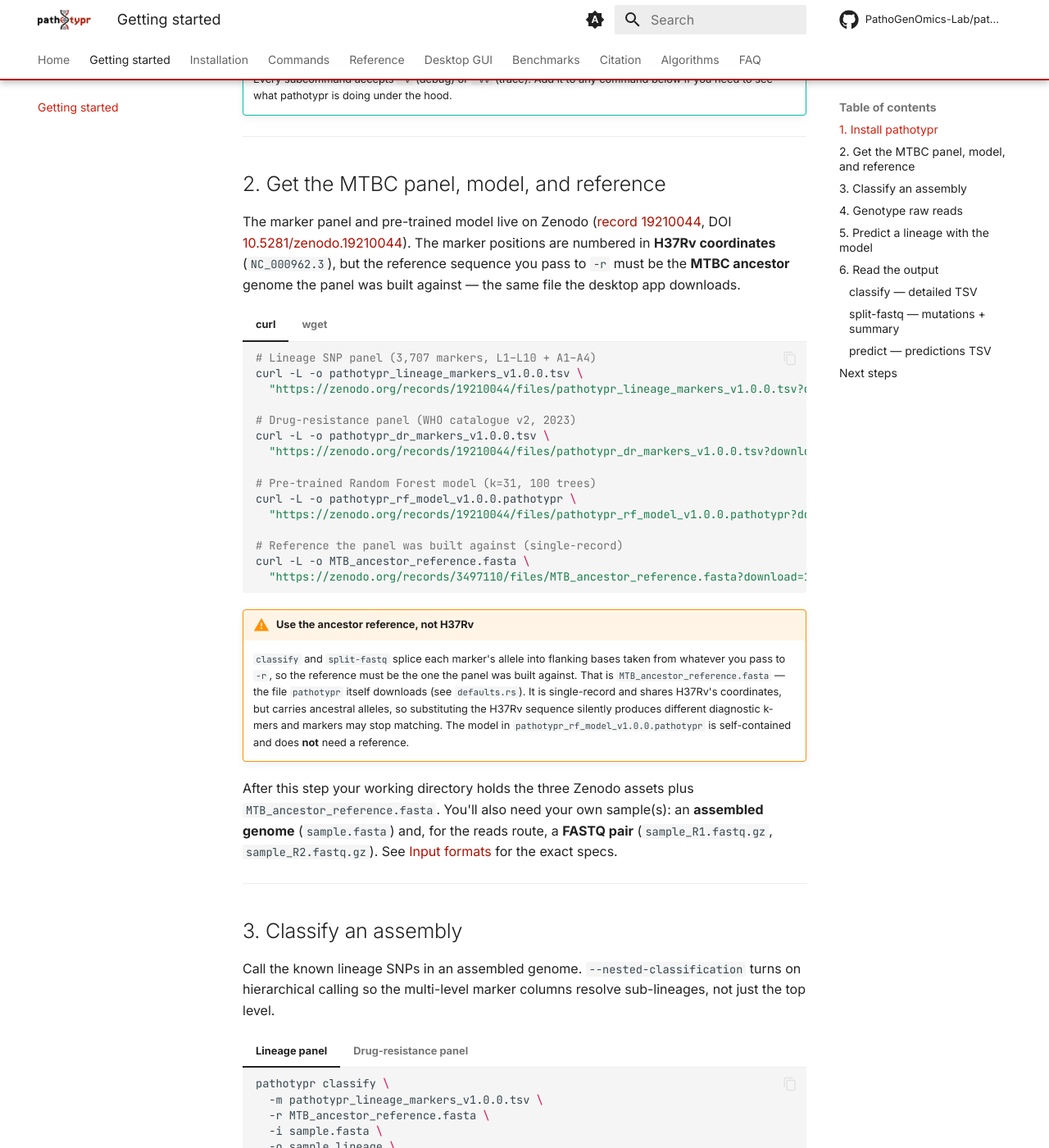
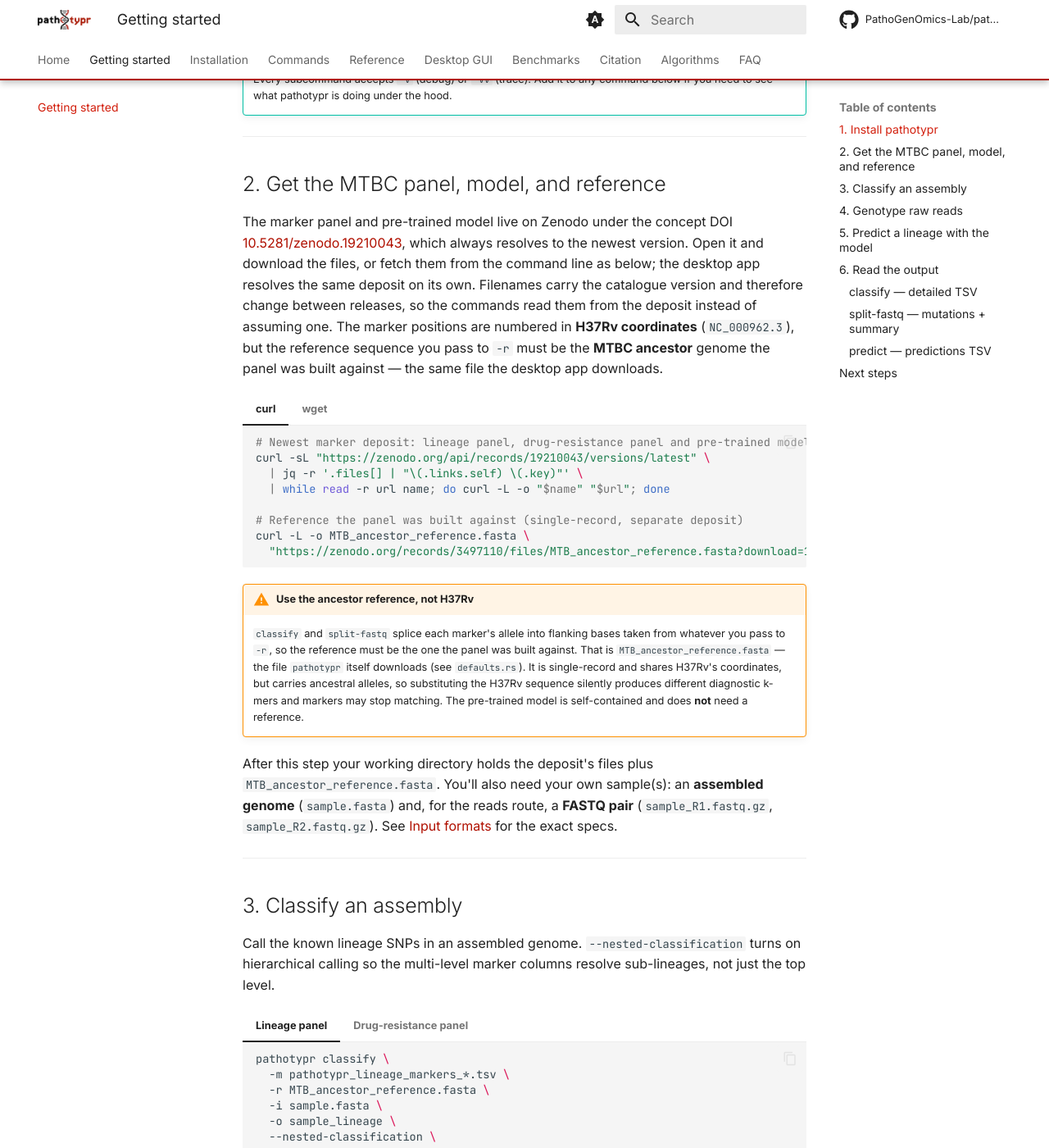
Before and after one commit to PathoGenOmics-Lab/pathotypr, an MkDocs documentation site: the page built from docs/getting-started.md, in a window 1280 px wide and 1400 px high, scrolled down 1250 px. Shown: the whole window at 82% size. Built offline with MkDocs 1.6.1 and Material for MkDocs 9.7.7, drawn with Linux system fonts in a browser that asks for light colours; comment, search, counter and statistics services are not loaded; some of the changed text lies outside the part shown.

Commit message:
docs: point at the marker deposit's concept DOI instead of one version
Every download link and example named the v1.0.0 files, so the documentation
went stale the moment a new catalogue was published. The concept DOI always
resolves to the newest version, and the command-line recipes now read the
filenames from the deposit rather than assuming them.

````diff
--- a/docs/getting-started.md
+++ b/docs/getting-started.md
@@ -43,24 +43,17 @@ pathotypr --help
 
 ## 2. Get the MTBC panel, model, and reference
 
-The marker panel and pre-trained model live on Zenodo ([record 19210044](https://zenodo.org/records/19210044), DOI [10.5281/zenodo.19210044](https://doi.org/10.5281/zenodo.19210044)). The marker positions are numbered in **H37Rv coordinates** (`NC_000962.3`), but the reference sequence you pass to `-r` must be the **MTBC ancestor** genome the panel was built against — the same file the desktop app downloads.
+The marker panel and pre-trained model live on Zenodo under the concept DOI [10.5281/zenodo.19210043](https://doi.org/10.5281/zenodo.19210043), which always resolves to the newest version. Open it and download the files, or fetch them from the command line as below; the desktop app resolves the same deposit on its own. Filenames carry the catalogue version and therefore change between releases, so the commands read them from the deposit instead of assuming one. The marker positions are numbered in **H37Rv coordinates** (`NC_000962.3`), but the reference sequence you pass to `-r` must be the **MTBC ancestor** genome the panel was built against — the same file the desktop app downloads.
 
 === "curl"
 
     ```bash
-    # Lineage SNP panel (3,707 markers, L1–L10 + A1–A4)
-    curl -L -o pathotypr_lineage_markers_v1.0.0.tsv \
-      "https://zenodo.org/records/19210044/files/pathotypr_lineage_markers_v1.0.0.tsv?download=1"
+    # Newest marker deposit: lineage panel, drug-resistance panel and pre-trained model
+    curl -sL "https://zenodo.org/api/records/19210043/versions/latest" \
+      | jq -r '.files[] | "\(.links.self) \(.key)"' \
+      | while read -r url name; do curl -L -o "$name" "$url"; done
 
-    # Drug-resistance panel (WHO catalogue v2, 2023)
-    curl -L -o pathotypr_dr_markers_v1.0.0.tsv \
-      "https://zenodo.org/records/19210044/files/pathotypr_dr_markers_v1.0.0.tsv?download=1"
-
-    # Pre-trained Random Forest model (k=31, 100 trees)
-    curl -L -o pathotypr_rf_model_v1.0.0.pathotypr \
-      "https://zenodo.org/records/19210044/files/pathotypr_rf_model_v1.0.0.pathotypr?download=1"
-
-    # Reference the panel was built against (single-record)
+    # Reference the panel was built against (single-record, separate deposit)
     curl -L -o MTB_ancestor_reference.fasta \
       "https://zenodo.org/records/3497110/files/MTB_ancestor_reference.fasta?download=1"
     ```
@@ -68,27 +61,20 @@ The marker panel and pre-trained model live on Zenodo ([record 19210044](https:/
 === "wget"
 
     ```bash
-    # Lineage SNP panel (3,707 markers, L1–L10 + A1–A4)
-    wget -O pathotypr_lineage_markers_v1.0.0.tsv \
-      "https://zenodo.org/records/19210044/files/pathotypr_lineage_markers_v1.0.0.tsv?download=1"
+    # Newest marker deposit: lineage panel, drug-resistance panel and pre-trained model
+    wget -qO- "https://zenodo.org/api/records/19210043/versions/latest" \
+      | jq -r '.files[] | "\(.links.self) \(.key)"' \
+      | while read -r url name; do wget -O "$name" "$url"; done
 
-    # Drug-resistance panel (WHO catalogue v2, 2023)
-    wget -O pathotypr_dr_markers_v1.0.0.tsv \
-      "https://zenodo.org/records/19210044/files/pathotypr_dr_markers_v1.0.0.tsv?download=1"
-
-    # Pre-trained Random Forest model (k=31, 100 trees)
-    wget -O pathotypr_rf_model_v1.0.0.pathotypr \
-      "https://zenodo.org/records/19210044/files/pathotypr_rf_model_v1.0.0.pathotypr?download=1"
-
-    # Reference the panel was built against (single-record)
+    # Reference the panel was built against (single-record, separate deposit)
     wget -O MTB_ancestor_reference.fasta \
       "https://zenodo.org/records/3497110/files/MTB_ancestor_reference.fasta?download=1"
     ```
 
 !!! warning "Use the ancestor reference, not H37Rv"
-    `classify` and `split-fastq` splice each marker's allele into flanking bases taken from whatever you pass to `-r`, so the reference must be the one the panel was built against. That is `MTB_ancestor_reference.fasta` — the file `pathotypr` itself downloads (see `defaults.rs`). It is single-record and shares H37Rv's coordinates, but carries ancestral alleles, so substituting the H37Rv sequence silently produces different diagnostic k-mers and markers may stop matching. The model in `pathotypr_rf_model_v1.0.0.pathotypr` is self-contained and does **not** need a reference.
+    `classify` and `split-fastq` splice each marker's allele into flanking bases taken from whatever you pass to `-r`, so the reference must be the one the panel was built against. That is `MTB_ancestor_reference.fasta` — the file `pathotypr` itself downloads (see `defaults.rs`). It is single-record and shares H37Rv's coordinates, but carries ancestral alleles, so substituting the H37Rv sequence silently produces different diagnostic k-mers and markers may stop matching. The pre-trained model is self-contained and does **not** need a reference.
 
-After this step your working directory holds the three Zenodo assets plus `MTB_ancestor_reference.fasta`. You'll also need your own sample(s): an **assembled genome** (`sample.fasta`) and, for the reads route, a **FASTQ pair** (`sample_R1.fastq.gz`, `sample_R2.fastq.gz`). See [Input formats](input-formats.md) for the exact specs.
+After this step your working directory holds the deposit's files plus `MTB_ancestor_reference.fasta`. You'll also need your own sample(s): an **assembled genome** (`sample.fasta`) and, for the reads route, a **FASTQ pair** (`sample_R1.fastq.gz`, `sample_R2.fastq.gz`). See [Input formats](input-formats.md) for the exact specs.
 
 ---
 
@@ -100,7 +86,7 @@ Call the known lineage SNPs in an assembled genome. `--nested-classification` tu
 
     ```bash
     pathotypr classify \
-      -m pathotypr_lineage_markers_v1.0.0.tsv \
+      -m pathotypr_lineage_markers_*.tsv \
       -r MTB_ancestor_reference.fasta \
       -i sample.fasta \
       -o sample_lineage \
@@ -113,7 +99,7 @@ Call the known lineage SNPs in an assembled genome. `--nested-classification` tu
     ```bash
     # Same command, swap in the DR panel to scan for resistance mutations
     pathotypr classify \
-      -m pathotypr_dr_markers_v1.0.0.tsv \
+      -m pathotypr_dr_markers_ancestor_*.tsv \
       -r MTB_ancestor_reference.fasta \
       -i sample.fasta \
       -o sample_dr \
@@ -136,7 +122,7 @@ No assembly? Genotype straight from FASTQ. `split-fastq` counts REF vs ALT diagn
 
 ```bash
 pathotypr split-fastq \
-  -m pathotypr_lineage_markers_v1.0.0.tsv \
+  -m pathotypr_lineage_markers_*.tsv \
   -r MTB_ancestor_reference.fasta \
   -i sample_R1.fastq.gz -i sample_R2.fastq.gz \
   --paired \
@@ -162,7 +148,7 @@ Outputs are `sample_genotype_<sample>_mutations.tsv` (per-marker detail: positio
 ```bash
 pathotypr predict \
   -i sample.fasta \
-  -m pathotypr_rf_model_v1.0.0.pathotypr \
+  -m pathotypr_rf_model_*.pathotypr \
   -o sample_prediction.tsv \
   --excel
 ```
````
Also changed, not shown: docs/citation.md (+1 -1 lines), docs/faq.md (+6 -5 lines), docs/installation.md (+7 -6 lines), readme.md (+6 -5 lines).
